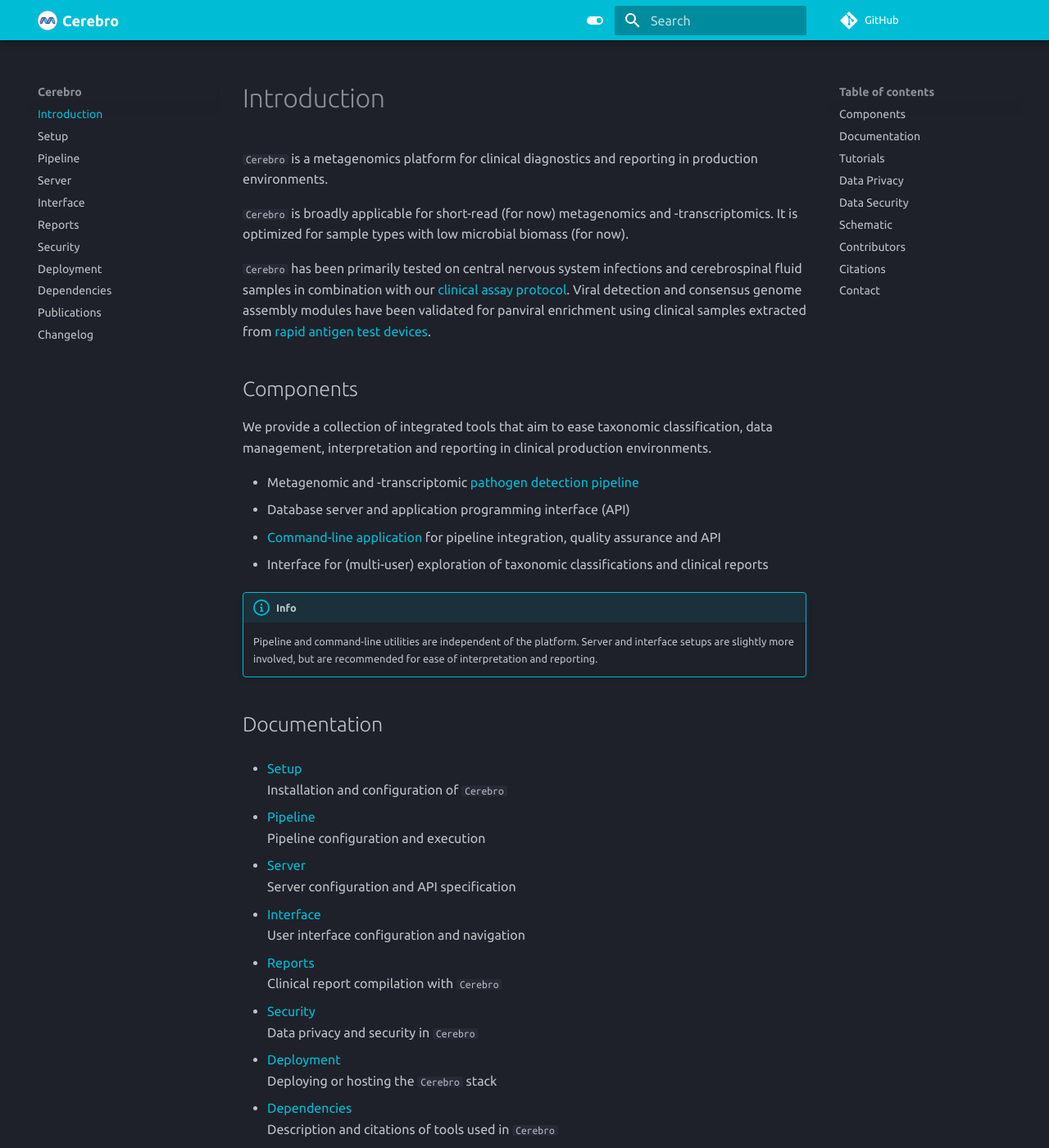
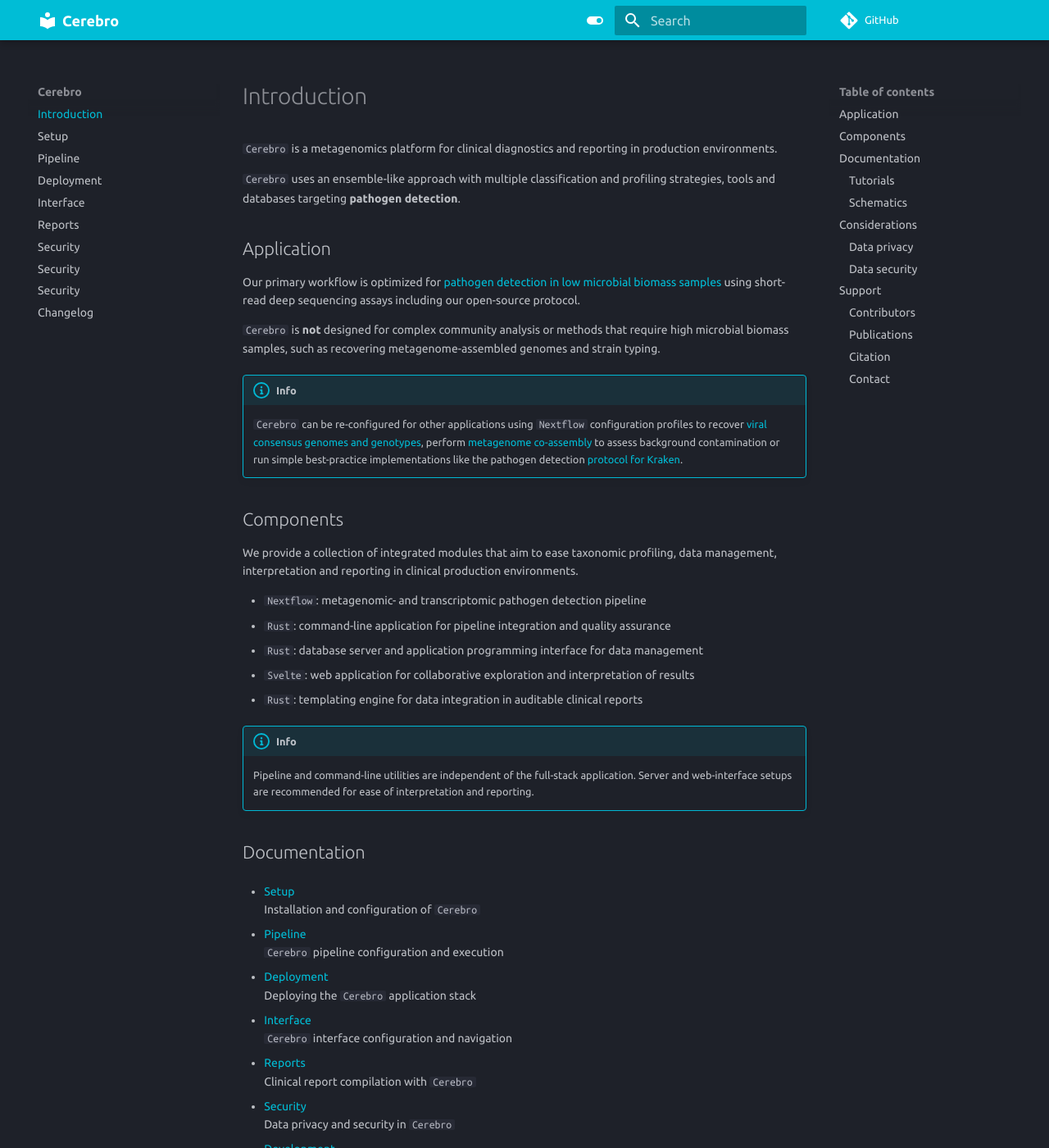
Before and after one commit to esteinig/cerebro, an MkDocs documentation site: the page built from docs/index.md, in a window 1280 px wide and 1400 px high. Shown: the whole window at 82% size. Built offline with MkDocs 1.6.1 and Material for MkDocs 9.7.7, drawn with Linux system fonts in a browser that asks for light colours; comment, search, counter and statistics services are not loaded; some of the changed text lies outside the part shown.

Commit message:
docs(intro): add basic documentation

```diff
--- a/docs/index.md
+++ b/docs/index.md
@@ -1,30 +1,31 @@
-
-<!-- <p align="left" style="margin-top: 2rem; margin-bottom: 2rem">
-    <img src="assets/logo.png#only-light"  width="300" height="200">
-    <img src="assets/logo.png#only-dark" width="300" height="200">
-</p> -->
 
 `Cerebro` is a metagenomics platform for clinical diagnostics and reporting in production environments.
 
-`Cerebro` is broadly applicable for short-read (for now) metagenomics and -transcriptomics. It is optimized for sample types with low microbial biomass (for now).
+`Cerebro` uses an ensemble-like approach with multiple classification and profiling strategies, tools and databases targeting **pathogen detection**.
 
-`Cerebro` has been primarily tested on central nervous system infections and cerebrospinal fluid samples in combination with our [clinical assay protocol](). Viral detection and consensus genome assembly modules have been validated for panviral enrichment using clinical samples extracted from [rapid antigen test devices]().
+## Application
 
+Our primary workflow is optimized for [pathogen detection in low microbial biomass samples]() using short-read deep sequencing assays including our open-source protocol.
+
+`Cerebro` is **not** designed for complex community analysis or methods that require high microbial biomass samples, such as recovering metagenome-assembled genomes and strain typing.
+
+!!! info
+
+    `Cerebro` can be re-configured for other applications using `Nextflow` configuration profiles to recover [viral consensus genomes and genotypes](), perform [metagenome co-assembly]() to assess background contamination or run simple best-practice implementations like the pathogen detection [protocol for Kraken]().
 
 ## Components
 
-We provide a collection of integrated tools that aim to ease taxonomic classification, data management, interpretation and reporting in clinical production environments.
+We provide a collection of integrated modules that aim to ease taxonomic profiling, data management, interpretation and reporting in clinical production environments.
 
-* Metagenomic and -transcriptomic [pathogen detection pipeline]()
-* Database server and application programming interface (API)
-* [Command-line application]() for pipeline integration, quality assurance and API
-* Interface for (multi-user) exploration of taxonomic classifications and clinical reports
-
+* `Nextflow`: metagenomic- and transcriptomic pathogen detection pipeline
+* `Rust`: command-line application for pipeline integration and quality assurance
+* `Rust`: database server and application programming interface for data management
+* `Svelte`: web application for collaborative exploration and interpretation of results
+* `Rust`: templating engine for data integration in auditable clinical reports
 
 !!! info
 
-    Pipeline and command-line utilities are independent of the platform. Server and interface setups are slightly more involved, but are recommended for ease of interpretation and reporting.
-
+    Pipeline and command-line utilities are independent of the full-stack application. Server and web-interface setups are recommended for ease of interpretation and reporting.
 
 ## Documentation
 
@@ -32,13 +33,13 @@
 Installation and configuration of `Cerebro`
 
 * [Pipeline](pipeline.md)
-Pipeline configuration and execution
+`Cerebro` pipeline configuration and execution
 
-* [Server](server.md)
-Server configuration and API specification
+* [Deployment](deployment.md)
+Deploying the `Cerebro` application stack
 
 * [Interface](interface.md)
-User interface configuration and navigation
+`Cerebro` interface configuration and navigation
 
 * [Reports](reports.md)
 Clinical report compilation with `Cerebro`
@@ -46,51 +47,32 @@
 * [Security](security.md)
 Data privacy and security in `Cerebro`
 
-* [Deployment](deployment.md)
-Deploying or hosting the `Cerebro` stack
+* [Development](development.md)
+Setting up development environments for `Cerebro`
 
 * [Dependencies](dependencies.md)
-Description and citations of tools used in `Cerebro`
-
-## Tutorials
+Description and citations of tools used by `Cerebro`
 
 
+### Tutorials
 
-## Data Privacy
+* [Taxonomic profiling for clinical applications](dependencies.md)
+How to setup, execute and interpret outputs from taxonomic profiling
 
-Metagenomic sequencing inevitably captures host nucleic acid. We strongly care about the ethical and privacy implications of this kind of data.
+* [Panviral enrichment and consensus assembly](dependencies.md)
+Viral detection and consensus genome recovery from panviral enrichment assays
 
-`Cerebro` aims to:
+* [Data interpretation and reporting for diagnostics](dependencies.md)
+How to interpret the data outputs and generate reports in the user interface
 
-* Retain patient sequence data on infrastructure where it was generated
-* Decouple sequence analysis from results accessible in the database and interface
-* Produce clinical reports without sending sensitive information over the network
-* Enable quality assurance for accredited production services
+* [Local production deployment as diagnostic service](dependencies.md)
+Deploy one or multiple stacks in a production environment
 
-We have concerns about data privacy using well-advertised, philanthropically- or commerically-funded metagenomics platforms where patient sequence- and meta-data are uploaded to servers that are not under our control.
-
-Our priority was developing pipelines and reporting tools that allow users to retain complete control over source code, deployment and operation on their own infrastructure. We hope that this conceptualisation is useful for clinical metagenomic services where there may be concerns about how sequence data is handled and evaluated by third parties.
+* [Stack administration for multiple users and projects](dependencies.md)
+Learn how to manage teams, databases and data collections in production
 
 
-## Data Security
-
-!!! info
-
-    You can read more about data security and privacy considerations in the [security](#security.md) section.
-
-
-`Cerebro` de-couples pipeline execution from the analytical stack, and does not store sequence or patient data in the database. Once the pipeline outputs are generated, they are generally safe to be transmitted on a network. However, there are residual risks for accidental (or purposeful) data linkage, which are described in the [data security]() section of the deployment guide. Special consideration should be given to how sensitive patient information can be included in the [clinical report headers]().
-
-Note that in the current version access to the database and interface are implemented through scoped token authentication with logging and rate limiting on critical endpoints, verification and password-reset emails for user management and traffic encryption through a reverse-proxy (SSL/TLS). All user and database management runs through the administrator of the application who controls the container stack.
-
-One major reason for the current implementation is one of scale and purpose. We primarily deploy the database, server and interface on a secure local network to which a limited number of users from the production team have access. We also routinely spin up the stack on a laptop to quickly view and interpret workflow results after transfer of pipeline outputs through SSH over a VPN.
-
-!!! warning
-
-    While user authentication follows the `Authorization Code Flow` defined in [OAuth 2.0 RFC 6749, section 4.1](https://datatracker.ietf.org/doc/html/rfc6749#section-4.1) it is **not** a replacement for certified authentication/authorization flows. Do not deploy `Cerebro` on the open internet unless you are familiar with the implications for data security.
-
-
-## Schematic
+### Schematics
 
 Pipeline schematic:
 
@@ -98,37 +80,87 @@
 
 Platform schematic:
 
+## Considerations
 
-## Contributors
+### Data privacy
+
+Metagenomic sequencing inevitably captures host nucleic acid. We have concerns about data privacy using well-advertised, philanthropically- or commerically-funded metagenomics platforms where sequence- and meta-data are uploaded to servers that are under third party control and not accountable to the public. We strongly care about the ethical and privacy implications of this kind of data.
+
+`Cerebro` aims to:
+
+* Retain patient sequence data withing local networks where it was generated
+* Decouple sequence analysis from diagnostic results accessible in the database and interface
+* Produce clinical reports without sending sensitive information over the network
+* Enable quality assurance and routine operation as clinical or public health service
+* Provide all tools necessary for accreditation and validation forproduction environments
+
+Our priority was developing pipelines and reporting tools that allow users to retain complete control over source code, deployment and operation on their own infrastructure. We hope that this conceptualisation is useful for clinical metagenomic services where there may be concerns about how sequence data is handled and evaluated by third parties.
 
 
-`Cerebro` is being developed as part of an open-source protocol for central-nervous system infections in the state of Victoria, Australia. Our work contributes to the `META-GP` program funded by the Medical Research Future Fund (MRFF) - a collaboration between Australia’s leading researchers in pathogen genomics and clinical infectious diseases.
+### Data security
 
-`META-GP` central nervous system infection team led by [Prof. Deborah Williamson]() at The Peter Doherty Institute for Infection and Immunity:
+!!! info
 
+    You can read more about data security and privacy considerations in the [security](#security.md) section.
+
+
+`Cerebro` de-couples pipeline execution from the analytical stack, and does not store sequence or patient (meta-)data in the database. Once the pipeline outputs are generated, they are generally safe to be transmitted on a network.
+
+However, there are residual risks for accidental (or purposeful) data linkage, which are described in the [data security]() section of the deployment guide. Special consideration should be given to how sensitive patient information can be included in the [clinical report headers]().
+
+
+## Support
+
+### Contributors
+
+
+`Cerebro` is being developed as part of an open-source protocol for central-nervous system infections in the state of Victoria, Australia. Our work contributes to the [`META-GP`]() program funded by the Medical Research Future Fund (MRFF).
+
+`META-GP` central nervous system infection team at [The Peter Doherty Institute for Infection and Immunity]():
+
+* Deborah Williamson
+* Tim Stinear
 * Prashanth Ramachandran
+* Eike Steinig
+* Chhay Lim
 * Marcelina Krysiak
 * Janath Fernando
-* Eike Steinig
-* Chhay Lim
+* George Taiaroa
 * Kirti Deo
 
-Victorian Infectious Diseases Reference Laboratory:
+Translational diagnostics group at the [Victorian Infectious Diseases Reference Laboratory]():
 
 * Chuan Lim
 * Leon Caly
 * Jean Moselen
+* Ammar Aziz
 
-Royal Melbourne Hospital (RMH):
+Microbiology department at the [Royal Melbourne Hospital]():
 
 * Katherine Bond
+* Michael Moso
 
-## Citations
+### Publications
 
-If you use `Cerebro` for your research please cite:
+Viral detection and genome recovery from rapid antigen devices using `Cerebro`:
 
-> Steinig (2023) - Clinical metagenomic diagnostics and reporting of central nervous system infections with Cerebro
+> Moso, Taiaroa, Steinig et al. (2023) - Non-SARS-CoV-2 respiratory viral detection and whole genome sequencing from COVID-19 rapid antigen test devices: A laboratory evaluation study - The Lancet Microbe
 
-## Contact
+### Citation
 
-[Eike Steinig](https://github.com/esteinig)
+If you use `Cerebro` for your research, please cite:
+
+> Steinig et al. (2024) - Clinical metagenomic diagnostics and reporting in production environments
+
+
+If you use the panviral enrichment configuration, please also cite:
+
+> Moso, Taiaroa, Steinig et al. (2023) - Non-SARS-CoV-2 respiratory viral detection and whole genome sequencing from COVID-19 rapid antigen test devices: A laboratory evaluation study - The Lancet Microbe
+
+### Contact
+
+If you have a feature request or find a bug, please feel free to [open an issue](https://github.com/esteinig/cerebro) in the repository.
+
+If you would like to contribute to `Cerebro` development (you're awesome) please read the [Development](#development.md) section of the documentation and get into contact through the repository.
+
+If you would like to get in contact to discuss extensions to `Cerebro` or local production setups for public health or clinical applications please contact [Prashanth Ramachandran]() or [Eike Steinig](https://github.com/esteinig).
--- a/docs/stylesheets/extra.css
+++ b/docs/stylesheets/extra.css
@@ -5,3 +5,11 @@
 .md-logo[data-md-component=logo] {
     padding-top: 0.45rem;
 }
+.md-typeset {
+    font-size: 0.7rem;
+}
+
+.md-typeset code {
+
+    font-size: 0.69rem;
+}
--- a/mkdocs.yml
+++ b/mkdocs.yml
@@ -11,7 +11,7 @@
 theme:
   name: material
   favicon: assets/mgp-logo-blue.png
-  logo: assets/mgp-logo-blue-white.png
+  # logo: assets/mgp-logo-blue-white.png
   palette:
     - scheme: slate
       primary: cyan
@@ -55,11 +55,10 @@
   - 'Introduction': 'index.md'
   - 'Setup': 'setup.md'
   - 'Pipeline': 'pipeline.md'
-  - 'Server': 'server.md'
+  - 'Deployment': 'deployment.md'
   - 'Interface': 'interface.md'
   - 'Reports': 'reports.md'
   - 'Security': 'security.md'
-  - 'Deployment': 'deployment.md'
-  - 'Dependencies': 'dependencies.md'
-  - 'Publications': 'publications.md'
+  - 'Tutorials': 'security.md'
+  - 'Schematics': 'security.md'
   - 'Changelog': 'changelog.md'
```
Also changed, not shown: docs/development.md (+5 -4 lines).
